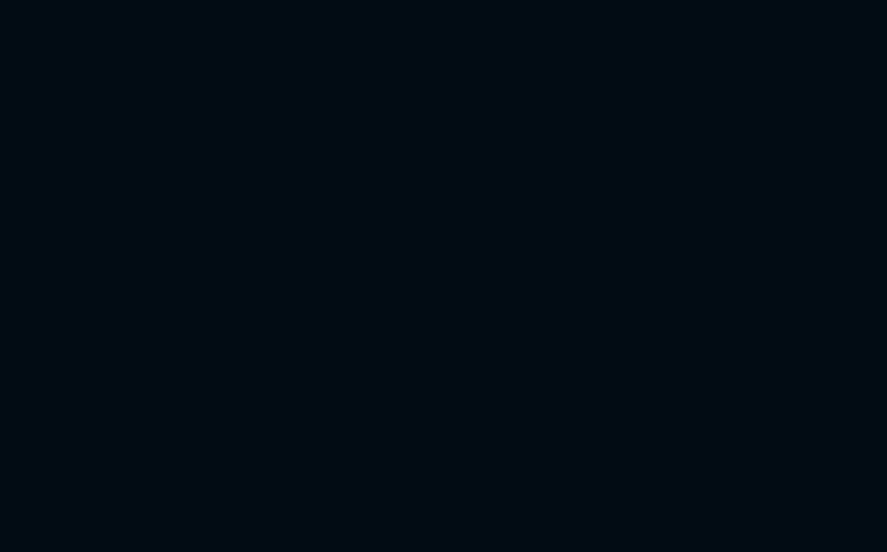
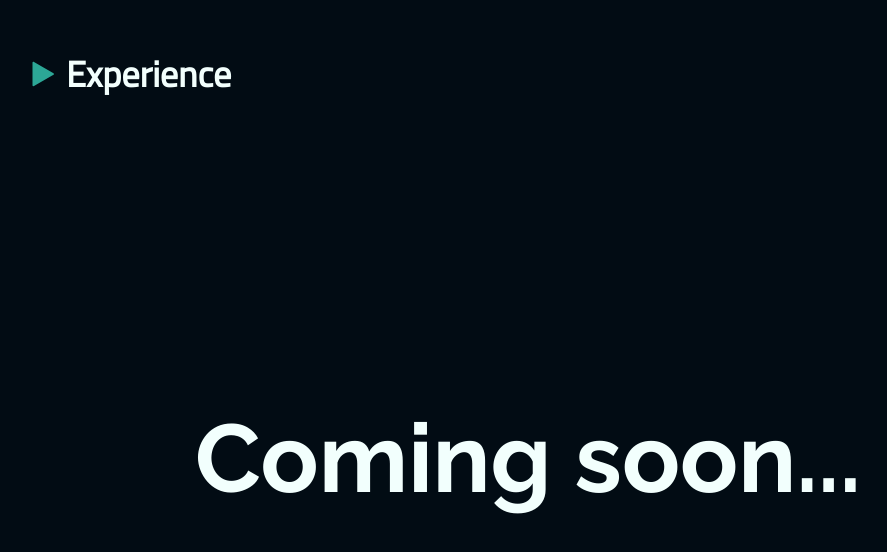
Before and after one commit to evankcook/PersonalWebsite, a React (Create React App) app: page / in a window 1280 px wide. Shown: the part 3925-4477 px from the top of the page, without its empty margins (112-999 px from the left). Before the commit the page ends 3658 px from the top, so only its background shows below. Built offline with nearby package versions, Linux system fonts and the light colour scheme.

Commit message:
add experience section

```diff
--- a/src/App.css
+++ b/src/App.css
@@ -95,9 +95,10 @@ p {
   margin: 0;
 }
 
-.home-resume h1 {
+h1 {
   font-family: "Raleway-Bold";
   font-size: 96px;
+  color: #f2fffd;
 }
 
 h3 {
@@ -132,3 +133,10 @@ p {
 #personal-photo {
   width: 30%;
 }
+
+.coming-soon {
+  height: 700px;
+  display: flex;
+  align-items: center;
+  justify-content: center;
+}
--- a/src/App.js
+++ b/src/App.js
@@ -135,7 +135,11 @@ function App() {
           isImageLeft={true}
         />
       </Section>
-      <section id="experience"></section>
+      <Section id="experience" title="Experience">
+        <div className="coming-soon">
+          <h1>Coming soon...</h1>
+        </div>
+      </Section>
       <section id="interests"></section>
     </div>
   );
```
